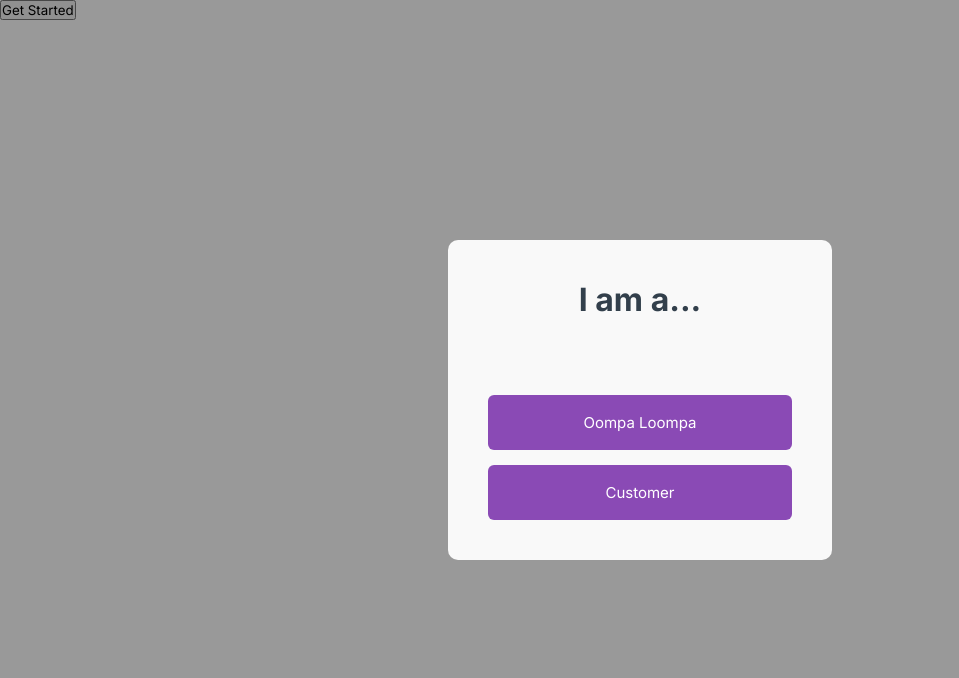
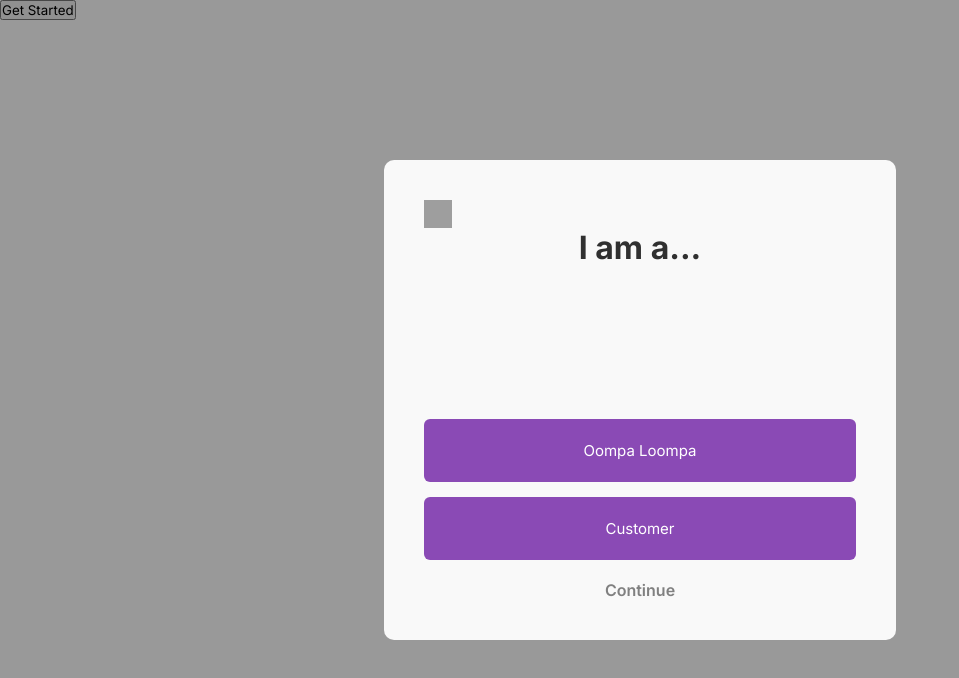
Before and after one commit to espice/wonkas, a Next.js app in the folder website/: page / in a window 1280 px wide. Both pictures are taken after a click on the button "Get Started". Shown: the top 678 px of the page, without its empty margins (0-959 px from the left). Built offline with nearby package versions, Linux system fonts and the light colour scheme; no server answers.

Commit message:
Added some stuff to the popup but stuff is still remaining

```diff
--- a/website/components/Login/index.js
+++ b/website/components/Login/index.js
@@ -0,0 +1,34 @@
+import { useState } from "react";
+import styles from './index.module.scss';
+
+export default function Login({setPopupState}){
+    const [type,setType] = useState("");
+
+
+    return(
+        <div className={styles["popup__login"]}>
+            <div className={styles["popup__login__close"]} onClick={(e)=>{setPopupState(false)}}/>
+            <h1 className={styles["popup__login__heading"]}>I am a...</h1>
+
+            <div className={styles["popup__login__container"]}>
+                <button className={type=="oompa"?styles["popup__login__container__button__selected"]:styles["popup__login__container__button"]} onClick={(e)=>{setType("oompa")}}>
+                    Oompa Loompa
+                </button>
+                <button className={type=="customer"?styles["popup__login__container__button__selected"]:styles["popup__login__container__button"]} onClick={(e)=>{setType("customer")}}>
+                    Customer
+                </button>
+            </div>
+
+            {type===""?(
+            <div className={styles["popup__continue__disabled"]}>
+                <p>Continue</p>
+            </div>):(
+                <div className={styles["popup__continue__enabled"]}>
+                <p>Continue</p>
+                <div className={styles["popup__continue__enabled__icon"]}/>
+                </div>
+            )}
+
+            </div>
+    )
+}
--- a/website/components/Login/index.module.scss
+++ b/website/components/Login/index.module.scss
@@ -0,0 +1,88 @@
+.popup {
+    &__login {
+
+        &__close{
+            content: url('https://api.iconify.design/eva/close-fill.svg?color=%239210CF&width=28&height=28');
+            width:28px;
+            height:28px;
+
+            &:hover{
+              cursor: pointer;
+            }
+        }
+        width: 100%;
+        height: 50vh;
+        display: flex;
+        flex-flow: column;
+
+      &__heading {
+        text-align: center;
+      }
+
+      &__container {
+        margin-top: auto;
+        display: flex;
+        flex-flow: column;
+        gap: 15px;
+
+        &__button {
+            outline:none;
+          padding-top: 18px;
+          padding-bottom: 18px;
+          text-align: center;
+          width: 100%;
+          background: rgba(92, 0, 153, 0.7);
+          border-radius: 6px;
+          color: white;
+          font-size: 15px;
+          transition: all 0.2s;
+          cursor: pointer;
+          border:4px solid transparent;
+
+          &:hover {
+            background: rgba(92, 0, 153, 0.76);
+          }
+
+          &__selected{
+
+            outline:none;
+            background: rgba(92, 0, 153, 0.7);
+            border: 4px solid #5C0099;
+            box-sizing: border-box;
+
+          padding-top: 18px;
+          padding-bottom: 18px;
+          text-align: center;
+          width: 100%;
+          border-radius: 6px;
+          color: white;
+          font-size: 15px;
+          transition: all 0.2s;
+          cursor: pointer;
+          }
+        }
+      }
+    }
+    &__continue__disabled{
+        color:gray;
+
+        padding-top: 20px;
+        margin-left: auto;
+        margin-right: auto;
+        font-weight: 600;
+        transition: all 0.2s;
+    }
+    &__continue__enabled{
+        cursor: pointer;
+        display: flex;
+        transition: all 0.2s;
+        padding-top: 20px;
+        margin-left: auto;
+        margin-right: auto;
+        color:#5C0099;
+        font-weight: 600;
+        &__icon{
+            content: url('https://api.iconify.design/bi/arrow-right-short.svg?width=20&height=20&color=%235C0099');
+        }
+    }
+  }
--- a/website/pages/index.js
+++ b/website/pages/index.js
@@ -2,6 +2,7 @@ import { useSession, signIn } from "next-auth/client";
 import { useEffect, useState } from "react";
 
 import Layout from "../components/Layout";
+import Login from "../components/Login";
 import { Popup, useOnClickOutside } from "../components/Popup";
 import styles from "../styles/pages/index.module.scss";
 
@@ -15,17 +16,8 @@ export default function App() {
     return (
       <Layout>
         <button onClick={() => setPopupState(true)}>Get Started</button>
-        <Popup popupState={popupState} ref={popupRef} center>
-          <h1 className={styles["popup__login__heading"]}>I am a...</h1>
-
-          <div className={styles["popup__login__container"]}>
-            <button className={styles["popup__login__container__button"]}>
-              Oompa Loompa
-            </button>
-            <button className={styles["popup__login__container__button"]}>
-              Customer
-            </button>
-          </div>
+        <Popup popupState={popupState} ref={popupRef} center id={styles["login-popup"]}>
+          <Login setPopupState={setPopupState}/>
         </Popup>
       </Layout>
     );
--- a/website/styles/pages/index.module.scss
+++ b/website/styles/pages/index.module.scss
@@ -1,33 +1,4 @@
-.popup {
-  &__login {
-    &__heading {
-      text-align: center;
-      color: var(--cool-grey-900);
-    }
-
-    &__container {
-      margin-top: auto;
-      display: flex;
-      flex-flow: column;
-      gap: 15px;
-
-      &__button {
-        padding-top: 18px;
-        padding-bottom: 18px;
-        text-align: center;
-        width: 100%;
-        background: rgba(92, 0, 153, 0.7);
-        border: none;
-        border-radius: 6px;
-        color: white;
-        font-size: 15px;
-        transition: all 0.2s;
-        cursor: pointer;
-
-        &:hover {
-          background: rgba(92, 0, 153, 0.76);
-        }
-      }
-    }
-  }
+#login-popup{
+  min-width: 40vw;
+  min-height: 50vh;
 }
```
Also changed, not shown: website/.babelrc (added).
